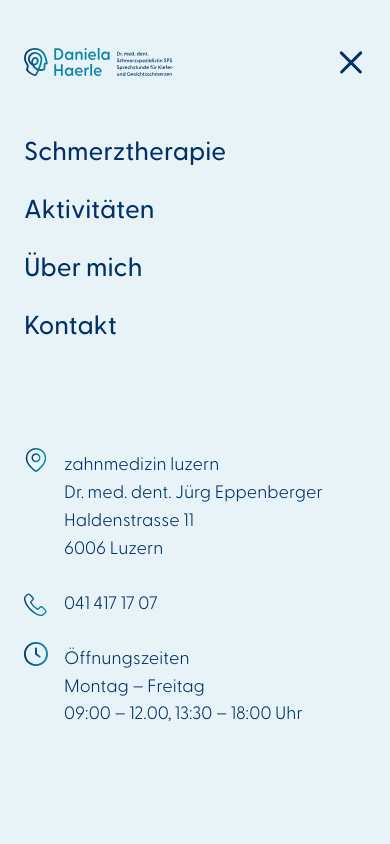
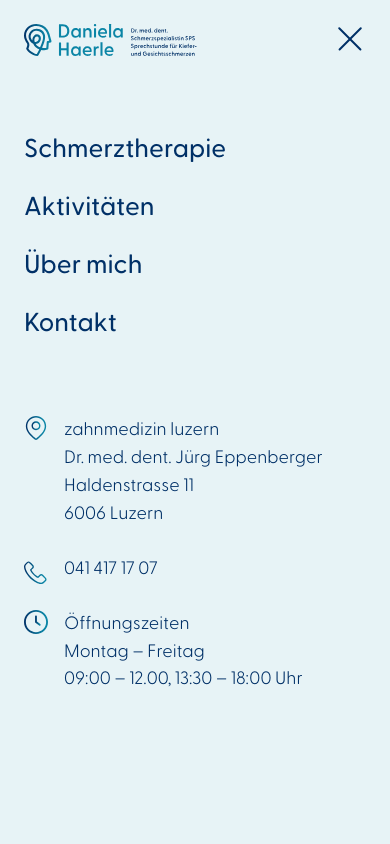
Before and after one commit to jeromehaas/haerle-practice-web, a Next.js app: page /kontakt in a window 390 px wide. Both pictures are taken after a click on the button 351 px from the left and 63 px from the top of the page. Shown: the top 844 px of the page. Built offline with nearby package versions, Linux system fonts and the light colour scheme.

Commit message:
Cleanup: component navigation

```diff
--- a/components/blocks/navigation/navigation-mobile.scss
+++ b/components/blocks/navigation/navigation-mobile.scss
@@ -4,22 +4,21 @@
 
 		&__bar {
 			z-index: 15;
-			height: 115px;
+			height: 80px;
 			position: fixed;
 			top: 0;
 			right: 0;
 			left: 0;
-			padding: 48px;
+			padding: 24px 48px;
 			background-color: $lightblue-4;
-			transition: 0.3s ease;
 		}
 
 		&__inner {
 			z-index: 10;
-			padding: 24px 48px;
+			padding: 80px 48px 48px 48px;
 			background-color: $lightblue-10;
 			width: 100%;
-			margin-top: 115px;
+			margin-top: 80px;
 			position: fixed;
 			top: 0;
 			right: 0;
@@ -27,17 +26,21 @@
 			left: 0;
 			overflow-y: scroll;
 			opacity: 0;
-			transition: 0.3s ease;
 			pointer-events: none;
 		}
 
 		&__blocker {
-			height: 115px;
+			height: 80px;
 		}
 
 		&__logo {
-			width: 150px;
+			height: 100%;
 			cursor: pointer;
+		}
+
+		&__hamburger {
+			padding: 24px 48px;
+			height: 80px;
 		}
 
 		&__link-wrapper {
@@ -49,6 +52,11 @@
 			text-decoration: none;
 			display: inline-block;
 			margin-bottom: 32px;
+
+			&:last-child {
+				margin-bottom: 0;
+			}
+
 		}
 
 		&__address,
@@ -59,13 +67,7 @@
 			margin-bottom: 32px;
 		}
 
-		&__link,
-		&__address,
-		&__contact,
-		&__times {
-			opacity: 0;
-			transition: 0.6s ease;
-		}
+
 
 
 
@@ -78,7 +80,6 @@
 		&__times-icon {
 			position: absolute;
 			display: block;
-			top: -3px;
 			width: 24px;
 			height: 24px;
 		}
@@ -101,11 +102,15 @@
 		@media (max-width: 850px) {
 
 			&__inner {
+				padding: 56px 24px 24px 24px;
+			}
+
+			&__hamburger {
 				padding: 24px;
 			}
 
 			&__bar {
-				padding: 48px 24px;
+				padding: 24px;
 			}
 
 		}
@@ -118,27 +123,11 @@
 
 	.navigation {
 
-		&__bar { background-color: $lightblue-10; }
+		&__bar { background-color: $lightblue-10 !important; }
 		&__inner {
 			opacity: 1;
 			pointer-events: unset;
-			transition-delay: 0s
 		}
-
-		&__link,
-		&__address,
-		&__contact,
-		&__times {
-			opacity: 1;
-		}
-
-		&__link:nth-child(1) { transition-delay: 0.1s !important; }
-		&__link:nth-child(2) { transition-delay: 0.2s !important; }
-		&__link:nth-child(3) { transition-delay: 0.3s !important; }
-		&__link:nth-child(4) { transition-delay: 0.4s !important; }
-		&__address { transition-delay: 0.5s !important; }
-		&__contact { transition-delay: 0.6s !important; }
-		&__times { transition-delay: 0.7s !important; }
 
 	}
 
--- a/components/blocks/navigation/navigation.jsx
+++ b/components/blocks/navigation/navigation.jsx
@@ -30,7 +30,7 @@ const Navigation = () => {
     <Fragment>
       <nav className={`navigation navigation--mobile navigation--${ renderColor() } ${menuState === 'open' ? 'navigation--open' : ''}`}>
         <div className='navigation__bar'>
-          <img className="navigation__logo" src="/logos/logo-daniele-haerle.svg" />
+          <img className="navigation__logo" src="/logos/logo-daniele-haerle.svg" onClick={() => router.push('/')} />
           <button className={`navigation__hamburger hamburger hamburger--squeeze ${menuState === 'open' ? 'hamburger--active' : null} `} type="button" onClick={ toggleMenu }>
             <span className="hamburger-box">
               <span className="hamburger-inner" />
@@ -40,10 +40,10 @@ const Navigation = () => {
         <div className="navigation__blocker"></div>
         <div className='navigation__inner'>
           <div className="navigation__link-wrapper">
-            <Link href="/schmerztherapie"><a className="navigation__link">Schmerztherapie</a></Link>
-            <Link href="/aktivitaeten"><a className="navigation__link">Aktivitäten</a></Link>
-            <Link href="/ueber-mich"><a className="navigation__link">Über mich</a></Link>
-            <Link href="/kontakt"><a className="navigation__link">Kontakt</a></Link>
+            <Link href="/schmerztherapie" ><a className="navigation__link" onClick={ router.pathname === '/schmerztherapie' && toggleMenu }>Schmerztherapie</a></Link>
+            <Link href="/aktivitaeten" ><a className="navigation__link" onClick={ router.pathname === '/aktivitaeten' && toggleMenu }>Aktivitäten</a></Link>
+            <Link href="/ueber-mich" ><a className="navigation__link" onClick={ router.pathname === '/ueber-mich' && toggleMenu }>Über mich</a></Link>
+            <Link href="/kontakt" ><a className="navigation__link" onClick={ router.pathname === '/kontakt' && toggleMenu }>Kontakt</a></Link>
           </div>
           <address className="navigation__address">
             <img className="navigation__address-icon" src="/icon/icon-location.svg" />
@@ -67,7 +67,6 @@ const Navigation = () => {
       <nav className={`navigation navigation--desktop navigation--${ renderColor() }` }>
         <div className="navigation__inner">
           <span className="navigation__size-limiter">
-
             <img className="navigation__logo" src="/logos/logo-daniele-haerle.svg" onClick={() => router.push('/')} />
             <Link href="/schmerztherapie"><a className="navigation__link">Schmerztherapie</a></Link>
             <Link href="/aktivitaeten"><a className="navigation__link">Aktivitäten</a></Link>
--- a/components/blocks/navigation/navigation.scss
+++ b/components/blocks/navigation/navigation.scss
@@ -19,7 +19,7 @@
 
 
 
-	@media (max-width: 1000px) {
+	@media (max-width: 1100px) {
 
 		&--mobile { display: block; }
 		&--desktop { display: none; }
--- a/components/layouts/section/section.scss
+++ b/components/layouts/section/section.scss
@@ -1,6 +1,5 @@
 .section {
 	position: relative;
-	// border: 5px solid red;
 	overflow: hidden;
 	margin-bottom: 96px;
 	scroll-behavior: smooth !important;
@@ -17,10 +16,16 @@
 		top: -150px;
 	}
 
-	@media (max-width: 850px) {
+	@media (max-width: 1200px) {
+
+		&__anchor {
+			top: -104px;
+		}
+
 		&__inner {
 			padding: 0 24px;
 		}
+
 	}
 
 }
--- a/styles/configs/hamburger.scss
+++ b/styles/configs/hamburger.scss
@@ -1,5 +1,5 @@
 .hamburger {
-  padding: 48px 24px;
+  padding: 48px;
   display: inline-block;
   cursor: pointer;
   transition-property: opacity, filter;
@@ -29,8 +29,8 @@
 }
 
 .hamburger-box {
-  width: 30px;
-  height: 30px;
+  width: 32px;
+  height: 22px;
   display: inline-block;
   position: relative;
   vertical-align: middle;
@@ -45,8 +45,8 @@
 .hamburger-inner,
 .hamburger-inner::before,
 .hamburger-inner::after {
-  width: 30px;
-  height: 2.5px;
+  width: 32px;
+  height: 1.5px;
   background-color: $darkblue-100;
   border-radius: 4px;
   position: absolute;
--- a/styles/configs/typography.scss
+++ b/styles/configs/typography.scss
@@ -95,11 +95,13 @@ textarea, .textarea {
 .navigation--mobile .navigation__contact-item,
 .navigation--mobile .navigation__times-item {
 	font-size: 18px;
+
 }
 
 .contact-teaser a,
 .contact-teaser p {
 	font-size: 18px;
+	line-height: 155%;
 }
 
 ::placeholder {
```
